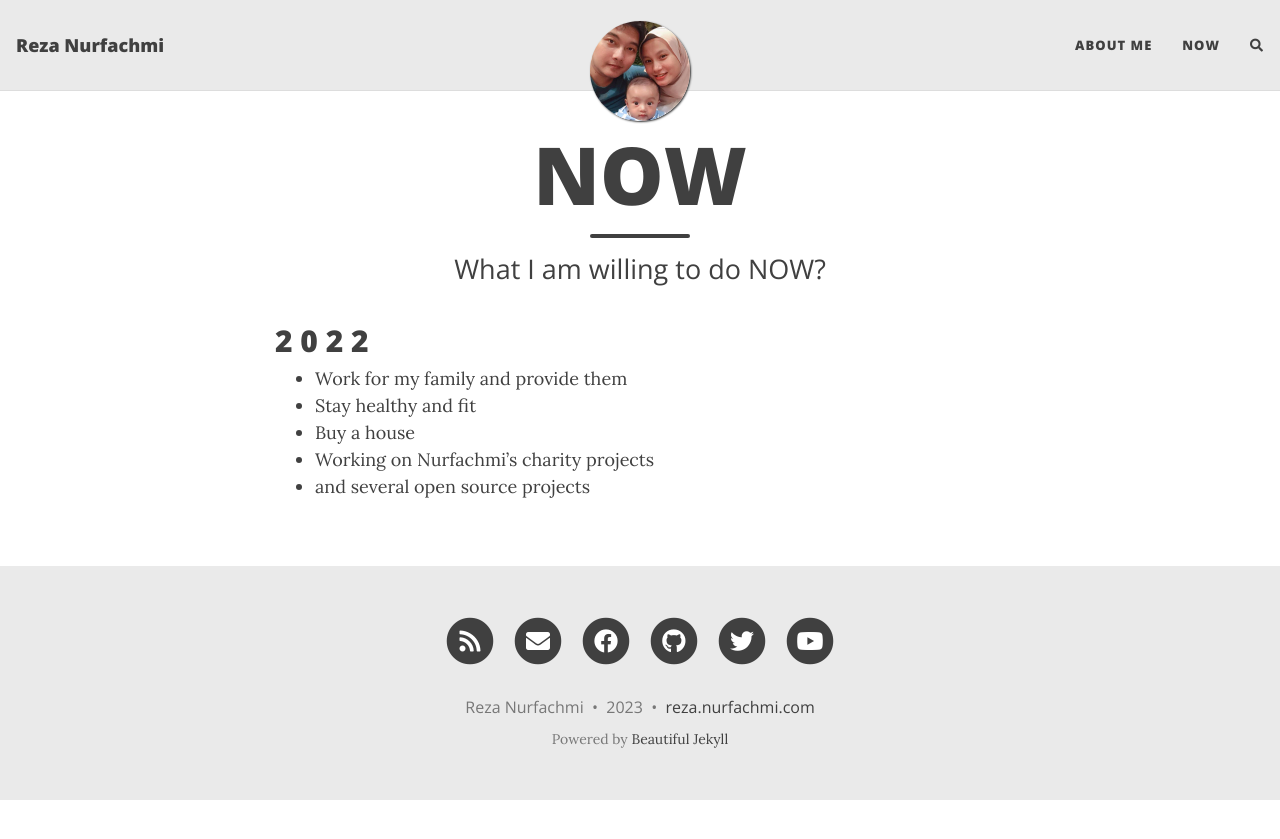
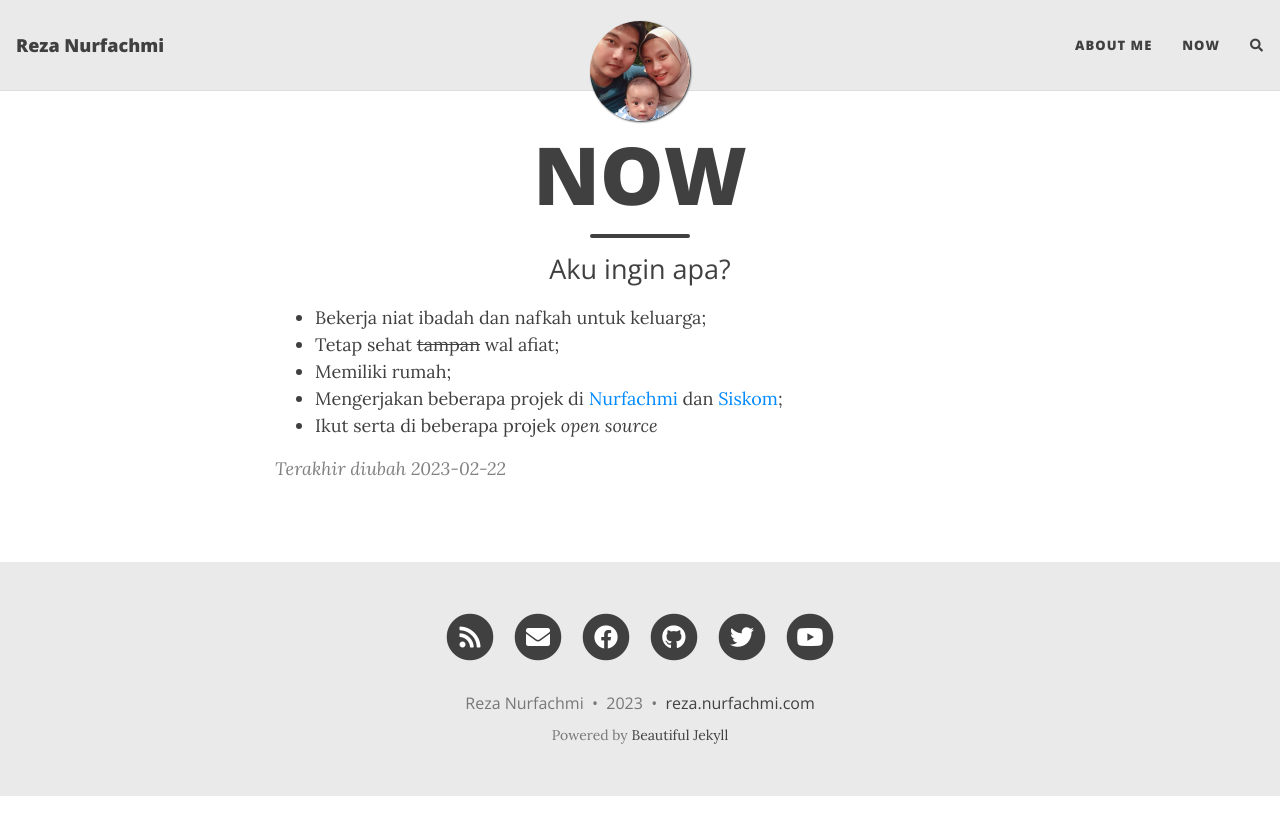
Before and after one commit to AaEzha/AaEzha.github.io, a Jekyll site: the page built from now.md, in a window 1280 px wide. Shown: the top 839 px of the page. Built offline with Jekyll 4.4.1, drawn with Linux system fonts in a browser that asks for light colours; nearby versions of some CDN libraries; comment, search, counter and statistics services are not loaded.

Commit message:
page (now): update 🦊

```diff
--- a/now.md
+++ b/now.md
@@ -1,13 +1,13 @@
 ---
 layout: page
 title: NOW
-subtitle: What I am willing to do NOW?
+subtitle: Aku ingin apa?
 ---
 
-## 2 0 2 2
+- Bekerja niat ibadah dan nafkah untuk keluarga;
+- Tetap sehat ~~tampan~~ wal afiat;
+- Memiliki rumah;
+- Mengerjakan beberapa projek di [Nurfachmi](https://github.com/nurfachmi) dan [Siskom](https://github.com/siskom-org);
+- Ikut serta di beberapa projek _open source_
 
-- Work for my family and provide them
-- Stay healthy and fit
-- Buy a house
-- Working on Nurfachmi's charity projects
-- and several open source projects
+> Terakhir diubah 2023-02-22
```
